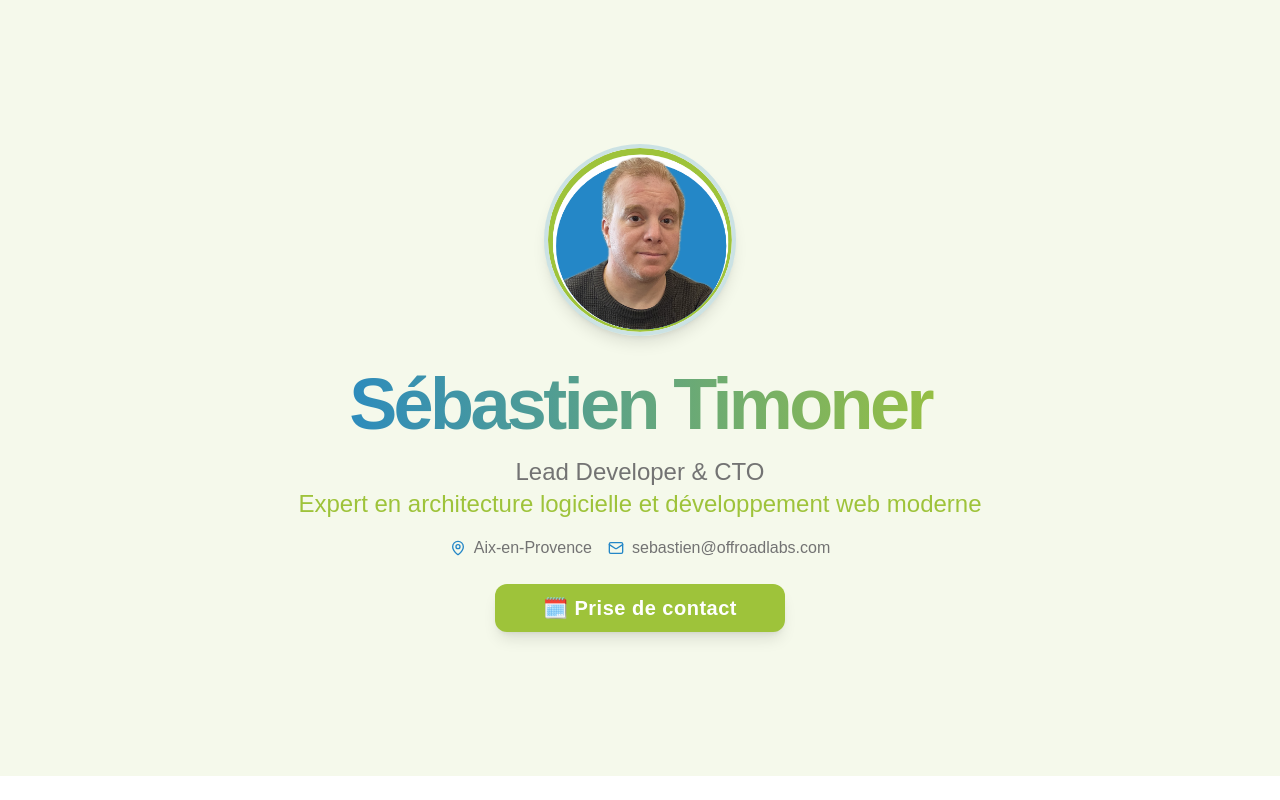
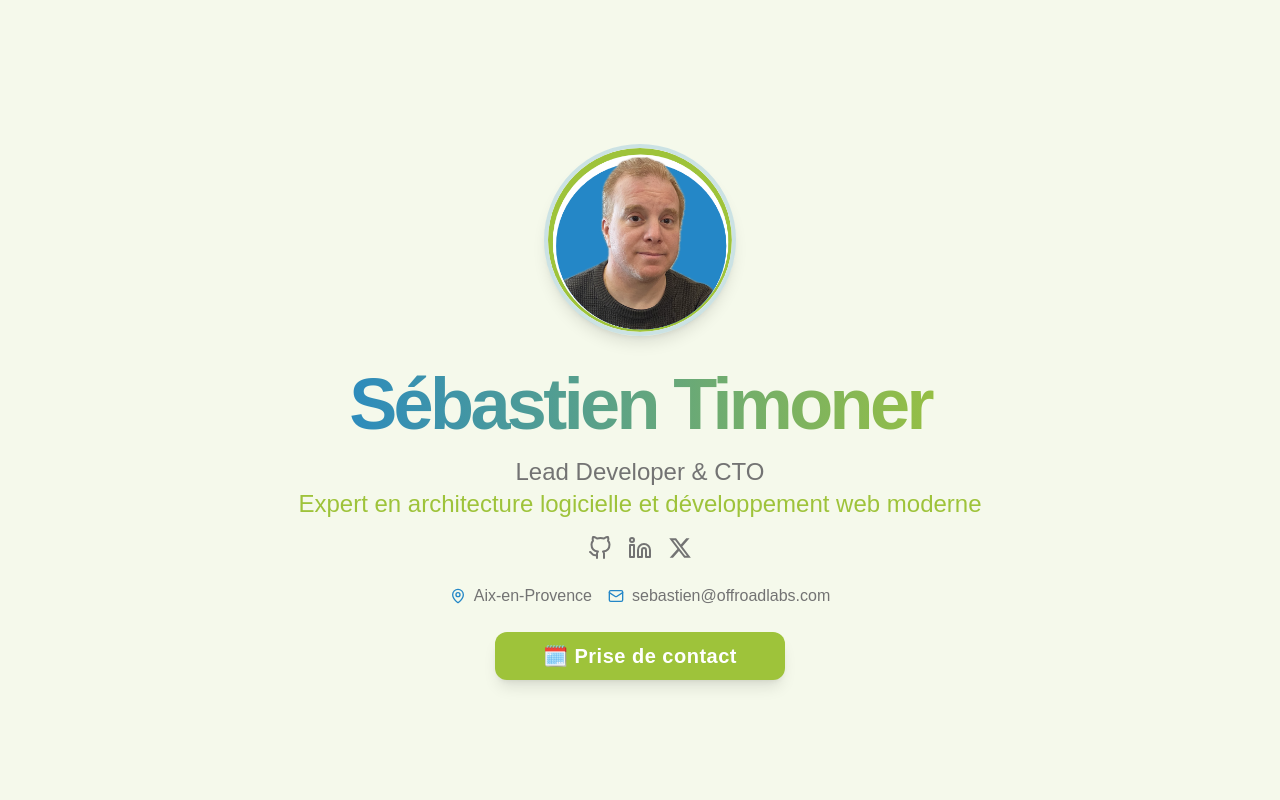
Before and after one commit to offroadlabs/hub-timoner, a Next.js app: page / in a window 1280 px wide. Shown: the top 800 px of the page. Built offline with nearby package versions, Linux system fonts and the light colour scheme.

Commit message:
feat: ajout des liens vers linkedin, X et github

```diff
--- a/src/components/home/hero-section.tsx
+++ b/src/components/home/hero-section.tsx
@@ -1,6 +1,9 @@
 import { MapPin, Mail } from "lucide-react";
 import Image from "next/image";
 import { CalendlyButton } from "@/components/ui/calendly-button";
+import { GitHubIcon } from "@/components/icons/github-icon";
+import { LinkedInIcon } from "@/components/icons/linkedin-icon";
+import { XIcon } from "@/components/icons/x-icon";
 
 export function HeroSection() {
   return (
@@ -28,6 +31,32 @@ export function HeroSection() {
             </span>
           </p>
           <div className="flex flex-col items-center gap-6">
+            <div className="flex items-center justify-center gap-4">
+              <a
+                href="https://github.com/offroadlabs"
+                target="_blank"
+                rel="noopener noreferrer"
+                className="text-muted-foreground hover:text-brand-green transition-colors"
+              >
+                <GitHubIcon className="w-6 h-6" />
+              </a>
+              <a
+                href="https://linkedin.com/in/timoner"
+                target="_blank"
+                rel="noopener noreferrer"
+                className="text-muted-foreground hover:text-brand-blue transition-colors"
+              >
+                <LinkedInIcon className="w-6 h-6" />
+              </a>
+              <a
+                href="https://twitter.com/sebtimoner"
+                target="_blank"
+                rel="noopener noreferrer"
+                className="text-muted-foreground hover:text-[#000000] dark:hover:text-white transition-colors"
+              >
+                <XIcon className="w-6 h-6" />
+              </a>
+            </div>
             <div className="flex items-center justify-center gap-4 text-muted-foreground">
               <div className="flex items-center gap-2">
                 <MapPin className="w-4 h-4 text-brand-blue" />
--- /dev/null
+++ b/src/components/icons/linkedin-icon.tsx
@@ -0,0 +1,18 @@
+export function LinkedInIcon(props: React.SVGProps<SVGSVGElement>) {
+  return (
+    <svg
+      xmlns="http://www.w3.org/2000/svg"
+      viewBox="0 0 24 24"
+      fill="none"
+      stroke="currentColor"
+      strokeWidth="2"
+      strokeLinecap="round"
+      strokeLinejoin="round"
+      {...props}
+    >
+      <path d="M16 8a6 6 0 0 1 6 6v7h-4v-7a2 2 0 0 0-2-2 2 2 0 0 0-2 2v7h-4v-7a6 6 0 0 1 6-6z" />
+      <rect x="2" y="9" width="4" height="12" />
+      <circle cx="4" cy="4" r="2" />
+    </svg>
+  );
+}
--- /dev/null
+++ b/src/components/icons/x-icon.tsx
@@ -0,0 +1,12 @@
+export function XIcon(props: React.SVGProps<SVGSVGElement>) {
+  return (
+    <svg
+      xmlns="http://www.w3.org/2000/svg"
+      viewBox="0 0 24 24"
+      fill="currentColor"
+      {...props}
+    >
+      <path d="M18.244 2.25h3.308l-7.227 8.26 8.502 11.24H16.17l-5.214-6.817L4.99 21.75H1.68l7.73-8.835L1.254 2.25H8.08l4.713 6.231zm-1.161 17.52h1.833L7.084 4.126H5.117z" />
+    </svg>
+  );
+}
```
